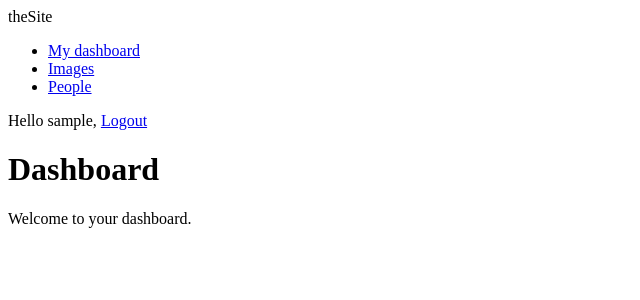
After one commit to tolu-c/fuzzy-rotary-phone, a Django app: page /account/ in a window 1280 px wide. The commit adds this page. Shown: the top 300 px of the page, without its empty margins (0-640 px from the left). Run offline with Django 4.2, Linux system fonts and the light colour scheme; the visitor is signed in with stand-in values (Sample User, id 1).

Commit message:
used django auth views

```diff
--- /dev/null
+++ b/account/templates/account/dashboard.html
@@ -0,0 +1,6 @@
+{% extends "base.html" %}
+{% block title %}Dashboard{% endblock %}
+{% block content %}
+ <h1>Dashboard</h1>
+ <p>Welcome to your dashboard.</p>
+{% endblock %}
--- a/account/templates/base.html
+++ b/account/templates/base.html
@@ -1,18 +1,49 @@
 {% load static %}
 <!DOCTYPE html>
-<html lang="en">
-  <head>
-    <meta charset="UTF-8" />
-    <meta http-equiv="X-UA-Compatible" content="IE=edge" />
-    <meta name="viewport" content="width=device-width, initial-scale=1.0" />
-    <title>{% block title %}{% endblock title %}</title>
-  </head>
-  <body>
-    <header class="logo">
-      <nav class="logo__nav">
-        <span class="logo__nav__text">theSite</span>
-      </nav>
-    </header>
-    <div id="content">{% block content %}{% endblock content %}</div>
-  </body>
+<html>
+<head>
+  <title>{% block title %}{% endblock %}</title>
+</head>
+<body>
+  <div id="header">
+    <span class="logo">theSite</span>
+    {% if request.user.is_authenticated %}
+    <ul class="menu">
+      <li {% if section == "dashboard" %}class="selected"{% endif %}>
+        <a href="{% url "dashboard" %}">My dashboard</a>
+      </li>
+      <li {% if section == "images" %}class="selected"{% endif %}>
+        <a href="#">Images</a>
+      </li>
+      <li {% if section == "people" %}class="selected"{% endif %}>
+        <a href="#">People</a>
+      </li>
+    </ul>
+  {% endif %}
+  <span class="user">
+    {% if request.user.is_authenticated %}
+      Hello {{ request.user.username }},
+      <a href="{% url "logout" %}">Logout</a>
+    {% else %}
+      <a href="{% url "login" %}">Log-in</a>
+    {% endif %}
+  </span>
+  </div>
+
+  {% if messages %}
+    <ul class="messages">
+      {% for message in messages %}
+        <li class="{{ message.tags }}">
+          {{ message|safe }}
+            <a href="#" class="close">x</a>
+        </li>
+      {% endfor %}
+    </ul>
+  {% endif %}
+
+  <div id="content">
+    {% block content %}
+    {% endblock %}
+  </div>
+</body>
 </html>
--- a/account/urls.py
+++ b/account/urls.py
@@ -1,6 +1,11 @@
+from os import name
 from django.urls import path
+from django.contrib.auth import views as auth_views
 from .  import views
 
 urlpatterns = [
-    path('login/', views.user_login, name='login'),
+    # path('login/', views.user_login, name='login'),
+    path('login/', auth_views.LoginView.as_view(), name='login'),
+    path('logout/', auth_views.LogoutView.as_view(), name='logout'),
+    path('', views.dashboard, name='dashboard'),
 ]
--- a/account/views.py
+++ b/account/views.py
@@ -2,6 +2,7 @@ from django.shortcuts import render
 from django.http import HttpResponse
 from django.contrib.auth import authenticate, login
 from .forms import LoginForm
+from django.contrib.auth.decorators import login_required
 
 # Create your views here.
 
@@ -25,3 +26,8 @@ def user_login(request):
     else:
         form = LoginForm()
     return render(request, 'account/login.html', {'form': form})
+
+
+@login_required
+def dashboard(request):
+    return render(request, 'account/dashboard.html', {'section': 'dashboard'})
--- a/socialwebsite/settings.py
+++ b/socialwebsite/settings.py
@@ -37,13 +37,13 @@ ALLOWED_HOSTS = []
 # Application definition
 
 INSTALLED_APPS = [
+    'account.apps.AccountConfig',
     'django.contrib.admin',
     'django.contrib.auth',
     'django.contrib.contenttypes',
     'django.contrib.sessions',
     'django.contrib.messages',
     'django.contrib.staticfiles',
-    'account.apps.AccountConfig',
 ]
 
 MIDDLEWARE = [
@@ -128,3 +128,7 @@ STATIC_URL = 'static/'
 # https://docs.djangoproject.com/en/4.0/ref/settings/#default-auto-field
 
 DEFAULT_AUTO_FIELD = 'django.db.models.BigAutoField'
+
+LOGIN_REDIRECT_URL = 'dashboard'
+LOGIN_URL = 'login'
+LOGOUT_URL = 'logout'
```
Also changed, not shown: account/templates/registration/logged_out.html (added, +11 -0 lines), account/templates/registration/login.html (added, +22 -0 lines).
